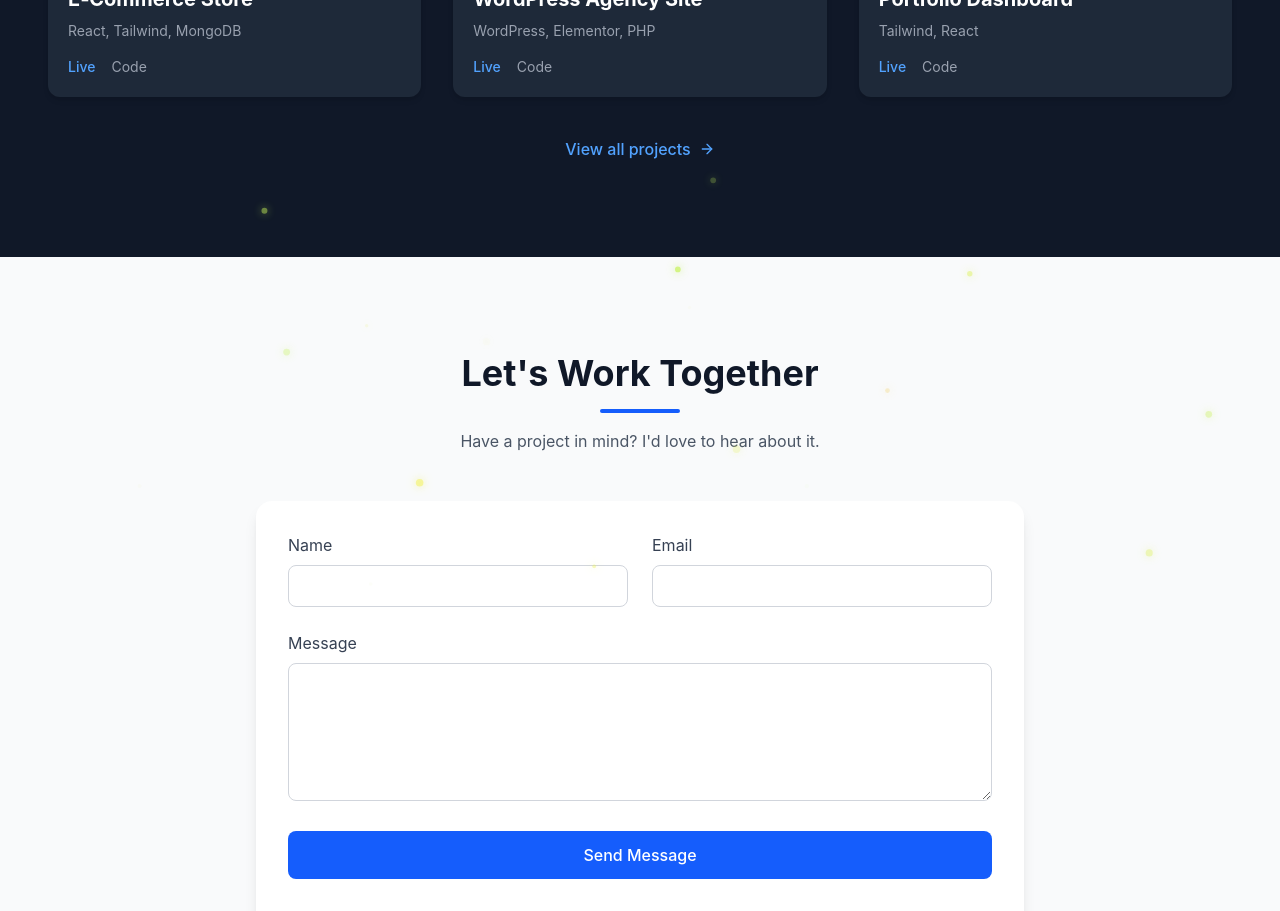
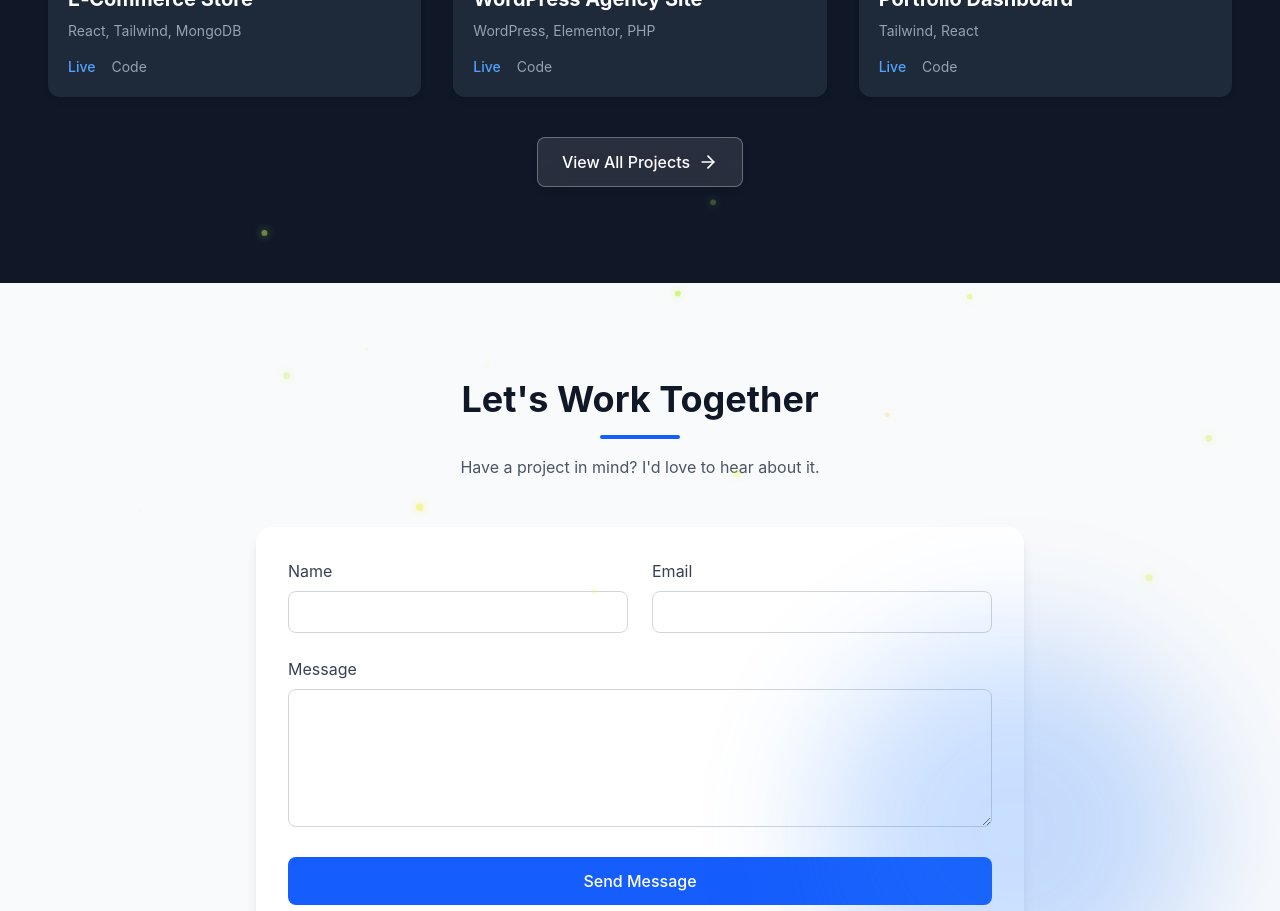
Before and after one commit to Salehchy46/resume-web-saleh, a React (Vite) app: page / in a window 1280 px wide. Shown: the part 3360-4271 px from the top of the page. Built offline with nearby package versions, Linux system fonts and the light colour scheme.

Commit message:
work section links are added

```diff
--- a/src/pages/Home/Home.jsx
+++ b/src/pages/Home/Home.jsx
@@ -381,15 +381,20 @@ const About = () => {
 
 const Work = () => {
   const services = [
-    { icon: <Code size={40} />, title: "Custom Web Development", link: "https://www.w3schools.com/whatis/", desc: "React, Next.js, Tailwind, and more – tailored to your needs." },
-    { icon: <Layout size={40} />, title: "WordPress Development", link: "https://wordpress.com/", desc: "Custom themes, plugins, and full site management." },
-    { icon: <Smartphone size={40} />, title: "Responsive Design", link: "https://www.w3schools.com/html/html_responsive.asp", desc: "Flawless experience on mobile, tablet, and desktop." },
+    { icon: <Code size={40} />, title: "Custom Web Development", link: "https://github.com/Salehchy46", desc: "React, Next.js, Tailwind, and more – tailored to your needs." },
+    { icon: <Layout size={40} />, title: "WordPress Development", link: "https://github.com/Salehchy46", desc: "Custom themes, plugins, and full site management." },
+    { icon: <Smartphone size={40} />, title: "Responsive Design", link: "https://github.com/Salehchy46", desc: "Flawless experience on mobile, tablet, and desktop." },
     { icon: <Globe size={40} />, title: "Wix & Website Builders", link: "https://manage.wix.com/studio/sites?viewId=all-items-view", desc: "Professional Wix sites with advanced features." },
   ];
 
   return (
     <section id="services" className="py-16 md:py-24 bg-gray-800">
       <div className="max-w-[1400px] mx-auto px-4 sm:px-6 lg:px-8 xl:px-12 2xl:px-16">
+        <div className="absolute inset-0 overflow-hidden pointer-events-none">
+          <div className="absolute top-10 left-10 w-72 h-72 bg-blue-600 rounded-full blur-3xl opacity-30 animate-float1" />
+          <div className="absolute bottom-20 right-10 w-96 h-96 bg-blue-500 rounded-full blur-3xl opacity-25 animate-float2" />
+          <div className="absolute top-1/3 left-1/2 w-80 h-80 bg-blue-400 rounded-full blur-3xl opacity-20 animate-float3" />
+        </div>
         <div className="text-center mb-12">
           <h2 className="text-3xl md:text-4xl font-bold text-white">What I Offer</h2>
           <div className="w-20 h-1 bg-blue-600 mx-auto mt-4 rounded-full"></div>
@@ -505,9 +510,21 @@ const Projects = () => {
         </div>
 
         <div className="text-center mt-10">
-          <a href="#" className="inline-flex items-center gap-2 text-blue-400 hover:text-blue-300 font-medium transition">
-            View all projects <ArrowRight size={16} />
-          </a>
+          <Link
+            className="relative inline-flex items-center justify-center px-6 py-3 rounded-lg font-medium overflow-hidden group transition-all duration-300 shadow-md hover:shadow-xl
+              border border-white/30 text-white bg-white/10 backdrop-blur-md hover:bg-white/15"
+            to="/work"
+          >
+            {/* Shimmer overlay */}
+            <span className="absolute inset-0 opacity-0 group-hover:opacity-100 transition-opacity duration-300">
+              <span className="absolute inset-0 bg-linear-to-r from-transparent via-white/60 to-transparent -translate-x-full group-hover:translate-x-full transition-transform duration-1000 ease-out" />
+              <span className="absolute inset-0 bg-linear-to-r from-transparent via-white/30 to-transparent -translate-x-full group-hover:translate-x-full transition-transform duration-700 delay-150 ease-out" />
+            </span>
+            <span className="relative z-10 flex items-center gap-2">
+              View All Projects
+              <ArrowRight className="h-5 w-5 transition-transform group-hover:translate-x-1" />
+            </span>
+          </Link>
         </div>
       </div>
     </section>
```
